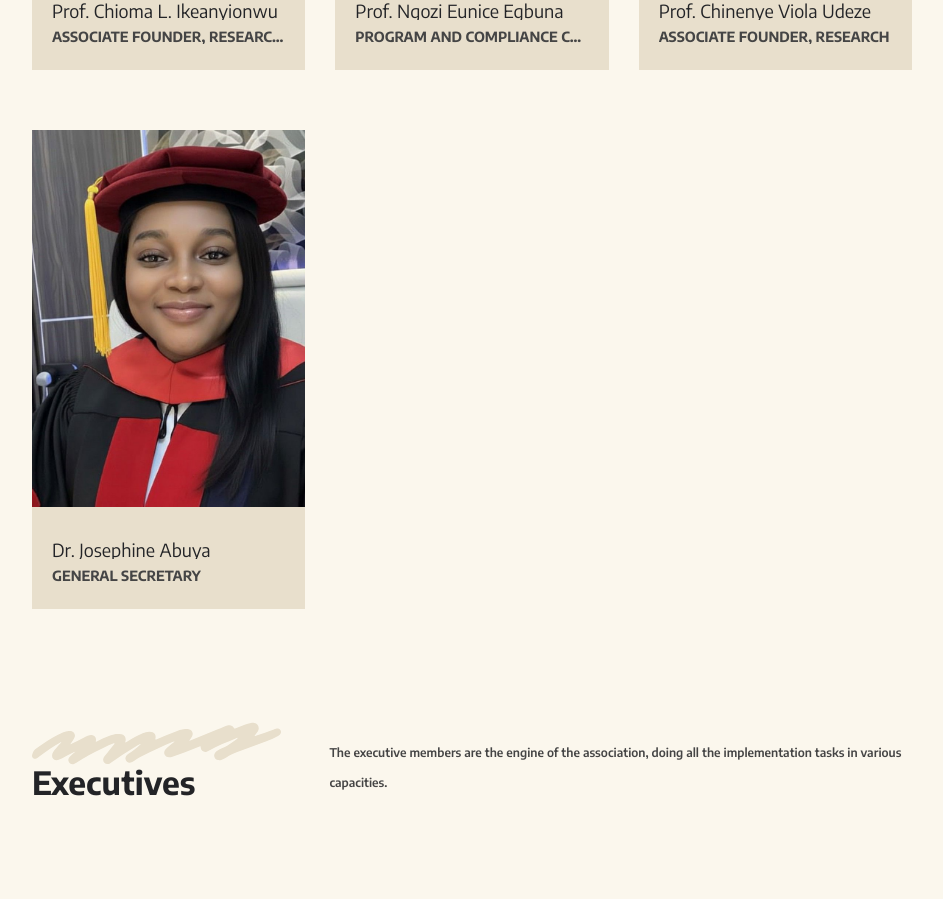
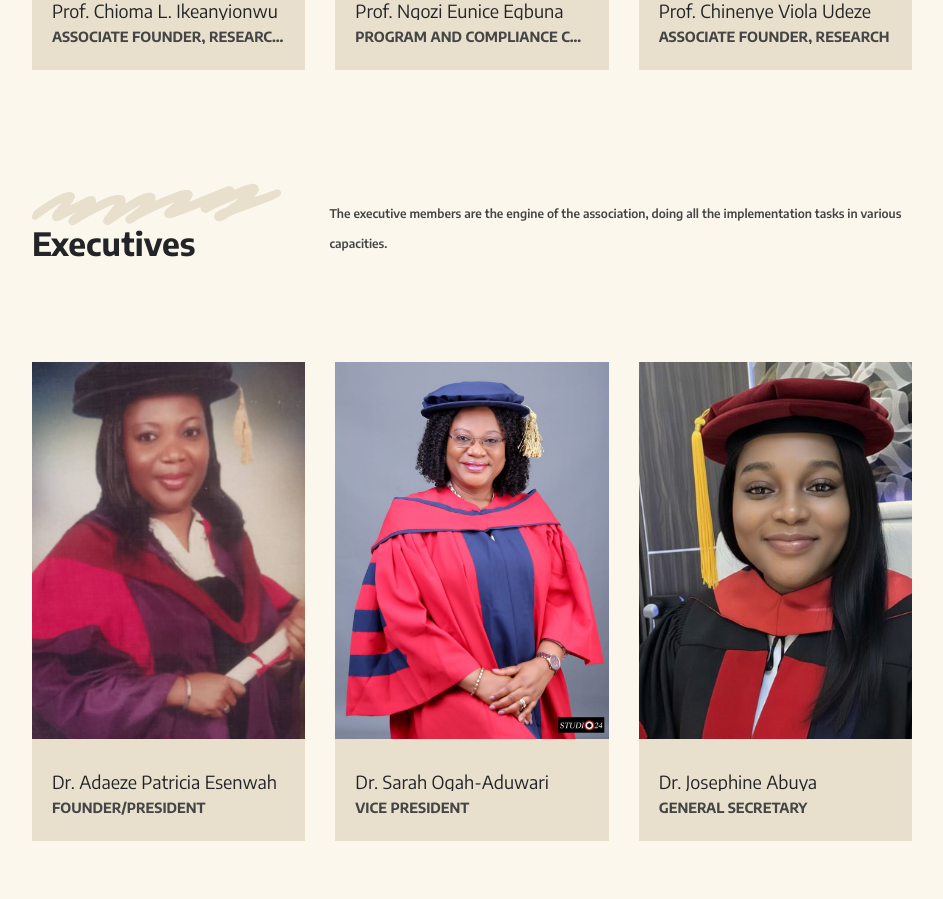
Before and after one commit to DennekJr/phd, a Next.js app: page /our-team in a window 1280 px wide. Shown: the part 3400-4299 px from the top of the page, without its empty margins (168-1111 px from the left). Built offline with nearby package versions, Linux system fonts and the light colour scheme; a web font is replaced by a local one.

Commit message:
Update constants.ts

```diff
--- a/src/app/our-team/components/constants.ts
+++ b/src/app/our-team/components/constants.ts
@@ -211,14 +211,6 @@ Teaching and Mentoring
 Community Engagement
 - Actively involved in religious and town union activities
 - Held leadership positions in various organizations`)
-    },
-    {
-        name: "Dr. Josephine Abuya",
-        role: "General Secretary",
-        image: "/images/associate-founders/josephine-abuya.jpg",
-        slug: "josephine-abuya",
-        member: "Associate Founders",
-        info: formatMultiLineString(`Dr. Abuya core expertise includes Educational Administration, Organizational Efficiency, and Mentorship. She holds a Ph.D. and M.Ed. in Educational Administration and Planning, complemented by a B.Ed. in English Education. Her diverse career spans teaching, tertiary lecturing, and strategic administration. She currently serves as an Administrative Officer at the National Space Research and Development Agency (NASRDA). Her Ph.D. research assessed occupational stress on academic staff job performance in Nigerian Federal Universities, demonstrating expertise in organizational behavior and governance. Dr. Abuya is committed to mentoring the next generation of female researchers across both the arts and sciences.`)
     }
 ];
 
```
